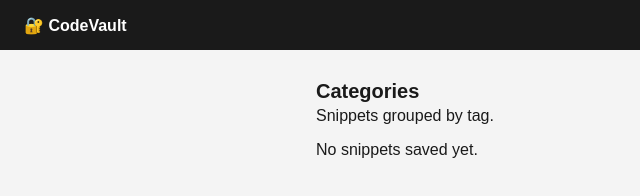
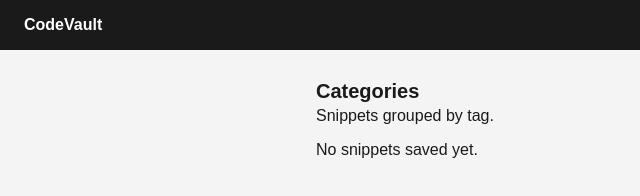
Before and after one commit to parvx07/CodeVault, a plain HTML site: page categories.html in a window 1280 px wide. Shown: the full height of the page, 0-640 px from the left. Drawn offline with Linux system fonts and the light colour scheme.

Commit message:
Made Minor Changes

```diff
--- a/categories.html
+++ b/categories.html
@@ -8,7 +8,7 @@
 <body>
 
   <nav class="navbar">
-    <span class="nav-logo">🔐 CodeVault</span>
+    <span class="nav-logo">CodeVault</span>
     <div class="nav-links">
       <a href="index.html">Home</a>
       <a href="categories.html" class="active">Categories</a>
```
Also changed, not shown: statistics.html (+1 -1 lines).
